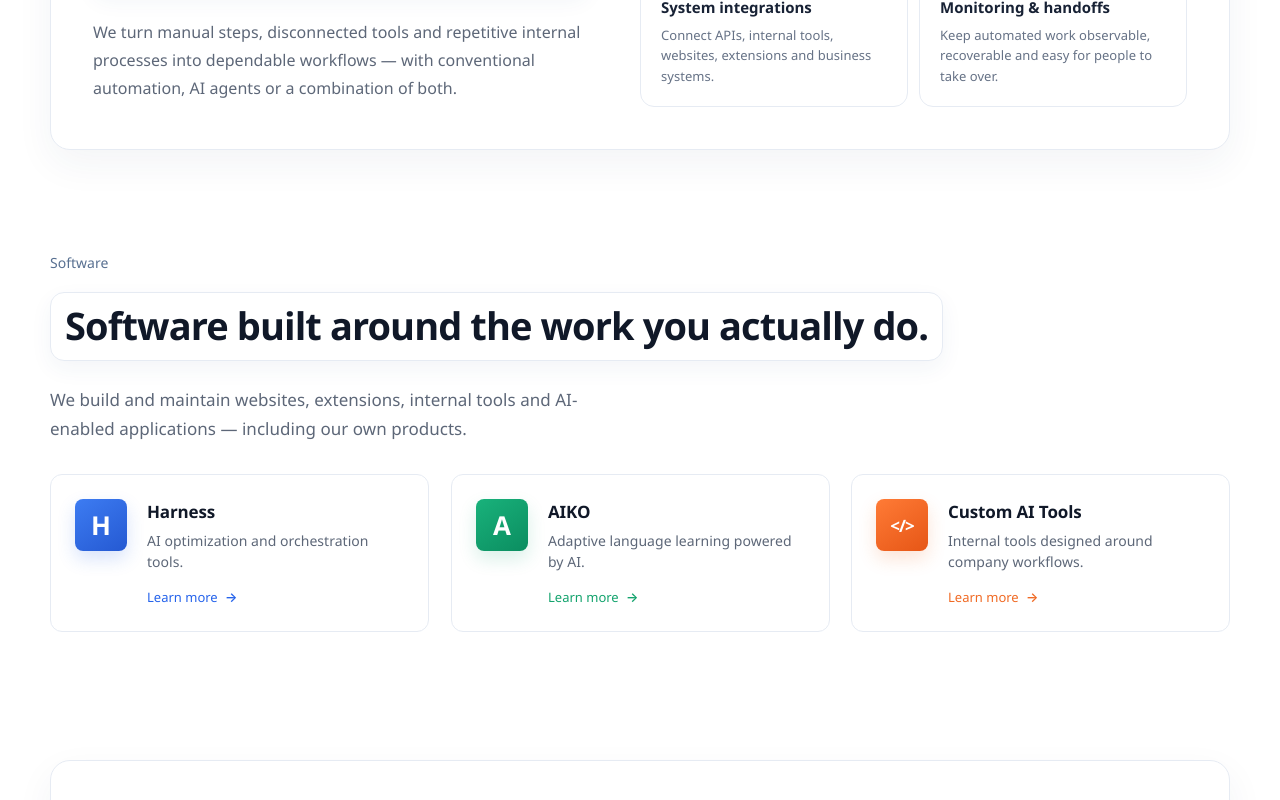
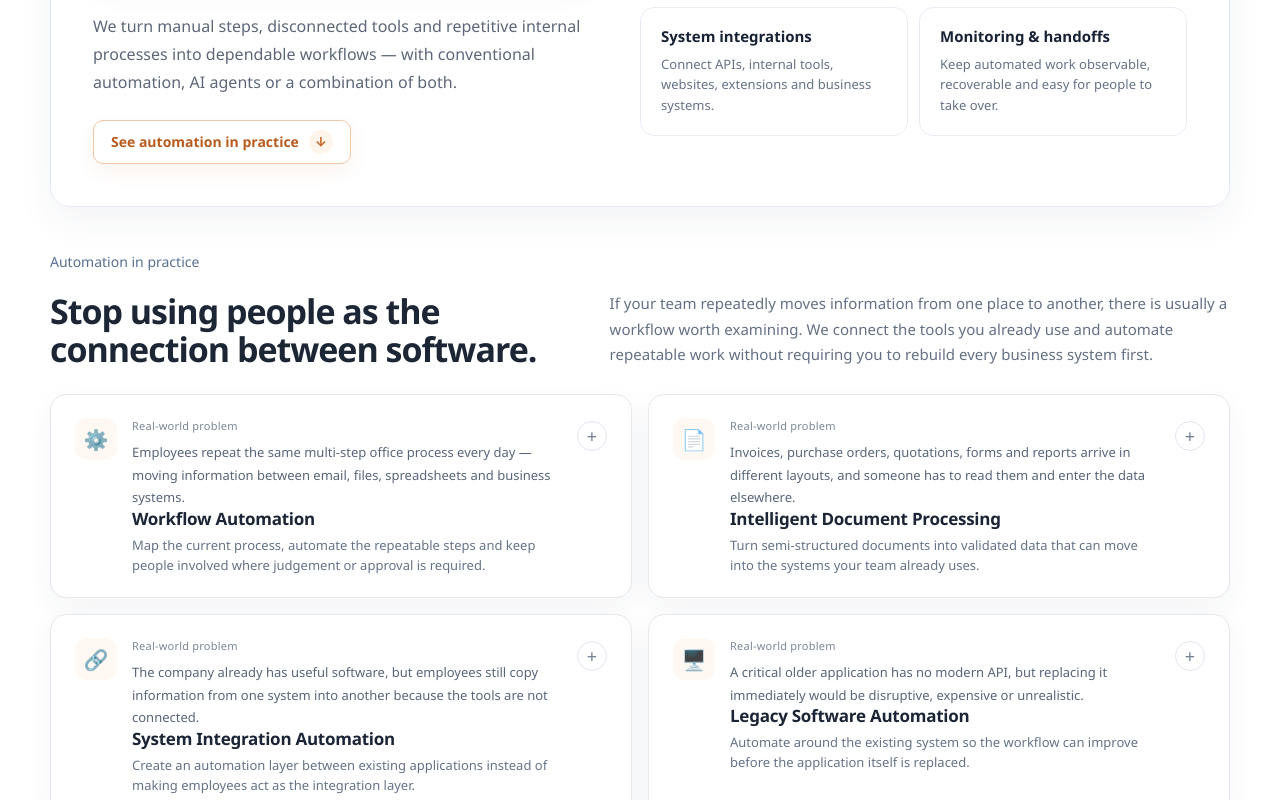
Before and after one commit to Logan17de/zetbros.com, a Next.js app: page / in a window 1280 px wide. Shown: the part 4960-5760 px from the top of the page. Built offline with nearby package versions, Linux system fonts and the light colour scheme.

Commit message:
Load automation real-world solutions

```diff
--- a/app/layout.tsx
+++ b/app/layout.tsx
@@ -1,6 +1,7 @@
 import type { Metadata } from "next";
 import AiSolutionJump from "./ai-solution-jump";
 import InfrastructureSolutions from "./infrastructure-solutions";
+import AutomationSolutions from "./automation-solutions";
 import "./globals.css";
 import "./dynamics.css";
 import "./scroll-effects.css";
@@ -14,6 +15,7 @@ import "./availability.css";
 import "./ai-solutions.css";
 import "./ai-solution-jump.css";
 import "./infrastructure-solutions.css";
+import "./automation-solutions.css";
 
 export const metadata: Metadata = {
   title: "Zetbros — AI, Infrastructure & Software",
@@ -28,6 +30,7 @@ export default function RootLayout({ children }: Readonly<{ children: React.Reac
         {children}
         <AiSolutionJump />
         <InfrastructureSolutions />
+        <AutomationSolutions />
       </body>
     </html>
   );
```
